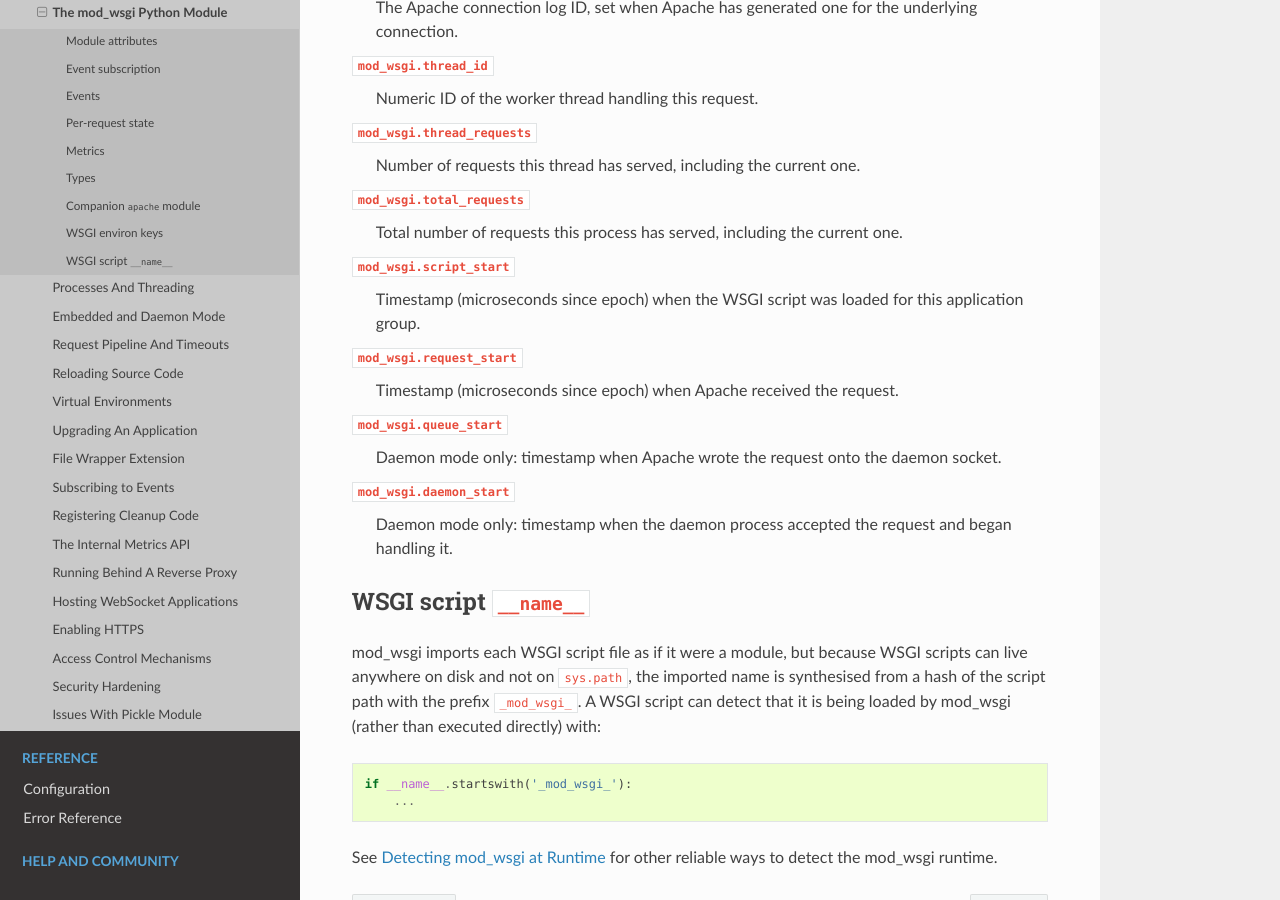
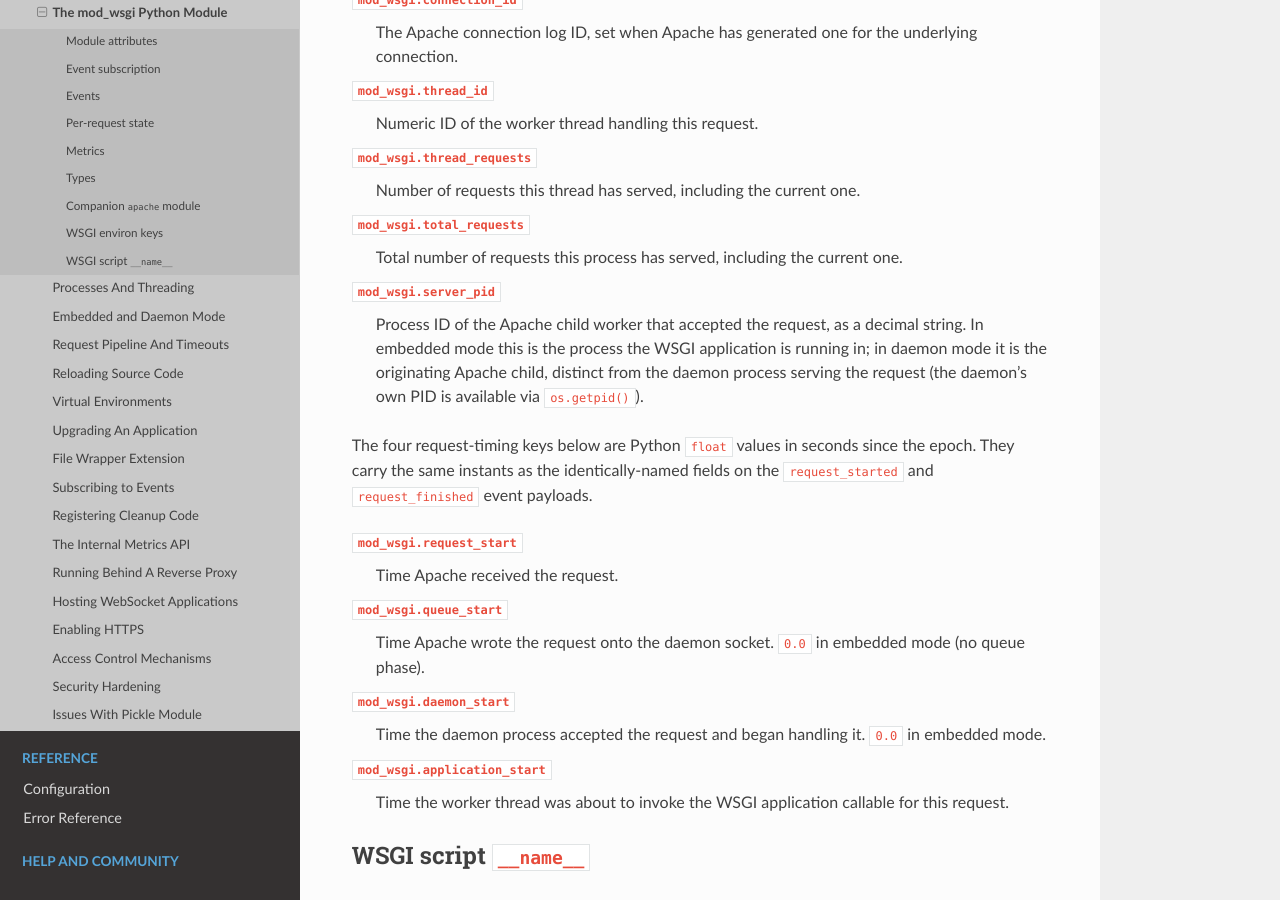
Before and after one commit to GrahamDumpleton/mod_wsgi, a Sphinx documentation site: the page built from docs/user-guides/mod-wsgi-python-module.rst, in a window 1280 px wide and 900 px high, scrolled down 5795 px. Built offline with Sphinx 7.4.7 and the Read the Docs theme 3.1.0, drawn with Linux system fonts in a browser that asks for light colours; some of the changed text lies outside the part shown.

Commit message:
Add mod_wsgi.server_pid carrying the Apache child worker PID, rename mod_wsgi.script_start to mod_wsgi.application_start, and switch the four request-timing keys in the WSGI environ (mod_wsgi.request_start, mod_wsgi.queue_start, mod_wsgi.daemon_start, mod_wsgi.application_start) from decimal-microsecond strings to Python float seconds since the epoch, matching the corresponding fields on the request_started and request_finished event payloads. server_pid is set in the Apache child via getpid() alongside the other mod_wsgi.* keys in wsgi_build_environment, parsed back on the daemon side in wsgi_daemon.c into a new pid_t server_pid field on WSGIRequestConfig, and published as an int in both the request_started and request_finished event payloads (so daemon-mode subscribers can correlate with the originating Apache child rather than the daemon process serving the request). The four wire-side timing carriers in subprocess_env are renamed with a _us suffix (mod_wsgi.request_start_us, mod_wsgi.queue_start_us, mod_wsgi.daemon_start_us, mod_wsgi.application_start_us) to make their unit explicit; Adapter_environ skips any mod_wsgi.*_us key during the subprocess_env-to-WSGI-environ copy loop and inserts the four canonical names as PyFloats sourced from self->config->{request,queue,daemon}_start and self->start_time, converted via apr_time_sec(). mod_wsgi.queue_start and mod_wsgi.daemon_start are now unconditionally present in the WSGI environ (0.0 in embedded mode), matching how the event payload has always reported them. The WSGI environ keys section of docs/user-guides/mod-wsgi-python-module.rst is reworked to describe the four timing keys as a group of Python floats in seconds and to add mod_wsgi.server_pid; the request_started and request_finished field lists in docs/user-guides/subscribing-to-events.rst gain server_pid and are reordered into time order (request_start, queue_start, daemon_start, application_start). A Features Changed entry is added to docs/release-notes/version-6.0.0.rst flagging the rename, the type/unit change and the embedded-mode coverage change as a breaking change for code reading these keys out of the WSGI environ.

```diff
--- a/docs/user-guides/mod-wsgi-python-module.rst
+++ b/docs/user-guides/mod-wsgi-python-module.rst
@@ -110,6 +110,7 @@
 ``request_started``
    Fires immediately before the WSGI application callable is
    invoked. Payload keys include ``request_id``, ``thread_id``,
+   ``server_pid`` (Apache child worker PID),
    ``request_start`` (microseconds since epoch),
    ``application_object``, ``application_start``,
    ``request_environ`` (the WSGI environment), and
@@ -315,21 +316,33 @@
    Total number of requests this process has served, including
    the current one.
 
-``mod_wsgi.script_start``
-   Timestamp (microseconds since epoch) when the WSGI script was
-   loaded for this application group.
+``mod_wsgi.server_pid``
+   Process ID of the Apache child worker that accepted the
+   request, as a decimal string. In embedded mode this is the
+   process the WSGI application is running in; in daemon mode it
+   is the originating Apache child, distinct from the daemon
+   process serving the request (the daemon's own PID is
+   available via ``os.getpid()``).
+
+The four request-timing keys below are Python ``float`` values
+in seconds since the epoch. They carry the same instants as the
+identically-named fields on the ``request_started`` and
+``request_finished`` event payloads.
 
 ``mod_wsgi.request_start``
-   Timestamp (microseconds since epoch) when Apache received the
-   request.
+   Time Apache received the request.
 
 ``mod_wsgi.queue_start``
-   Daemon mode only: timestamp when Apache wrote the request onto
-   the daemon socket.
+   Time Apache wrote the request onto the daemon socket. ``0.0``
+   in embedded mode (no queue phase).
 
 ``mod_wsgi.daemon_start``
-   Daemon mode only: timestamp when the daemon process accepted
-   the request and began handling it.
+   Time the daemon process accepted the request and began
+   handling it. ``0.0`` in embedded mode.
+
+``mod_wsgi.application_start``
+   Time the worker thread was about to invoke the WSGI
+   application callable for this request.
 
 WSGI script ``__name__``
 ------------------------
```
Also changed, not shown: docs/release-notes/version-6.0.0.rst (+18 -0 lines), docs/user-guides/subscribing-to-events.rst (+12 -5 lines), 7 other files.
